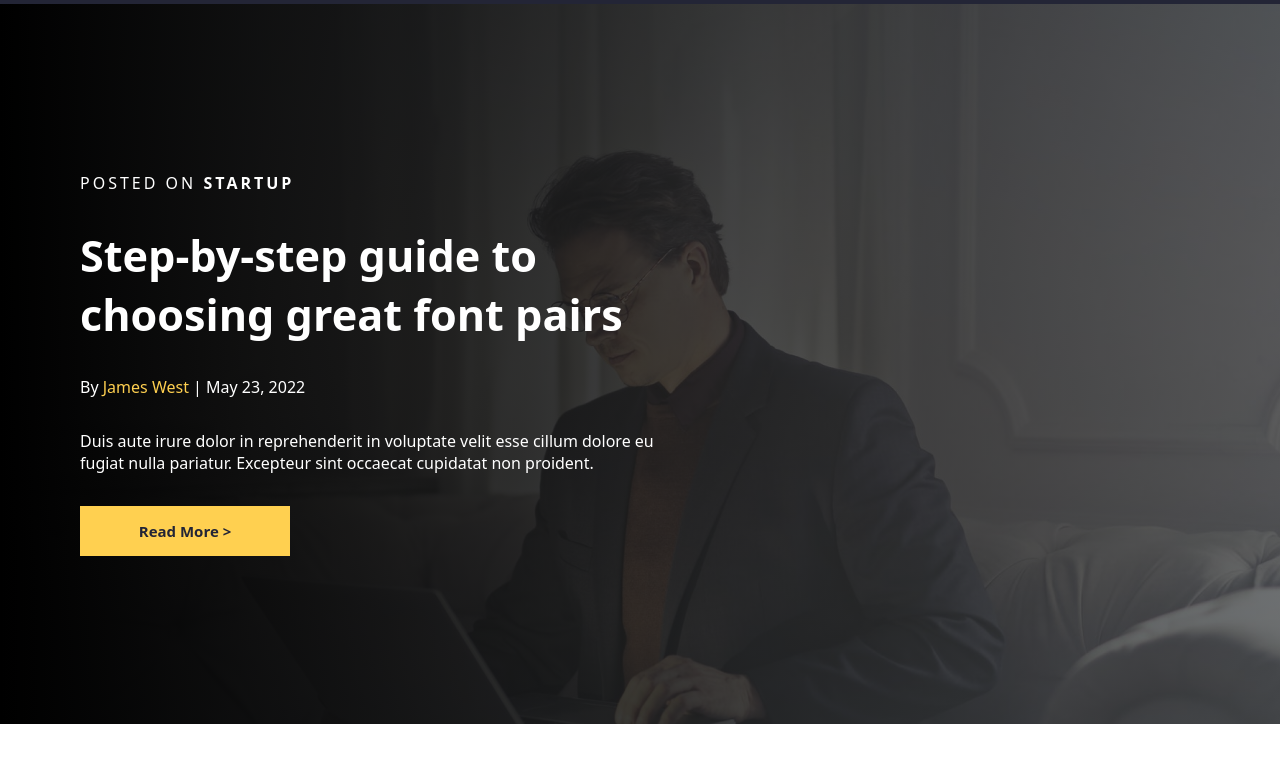
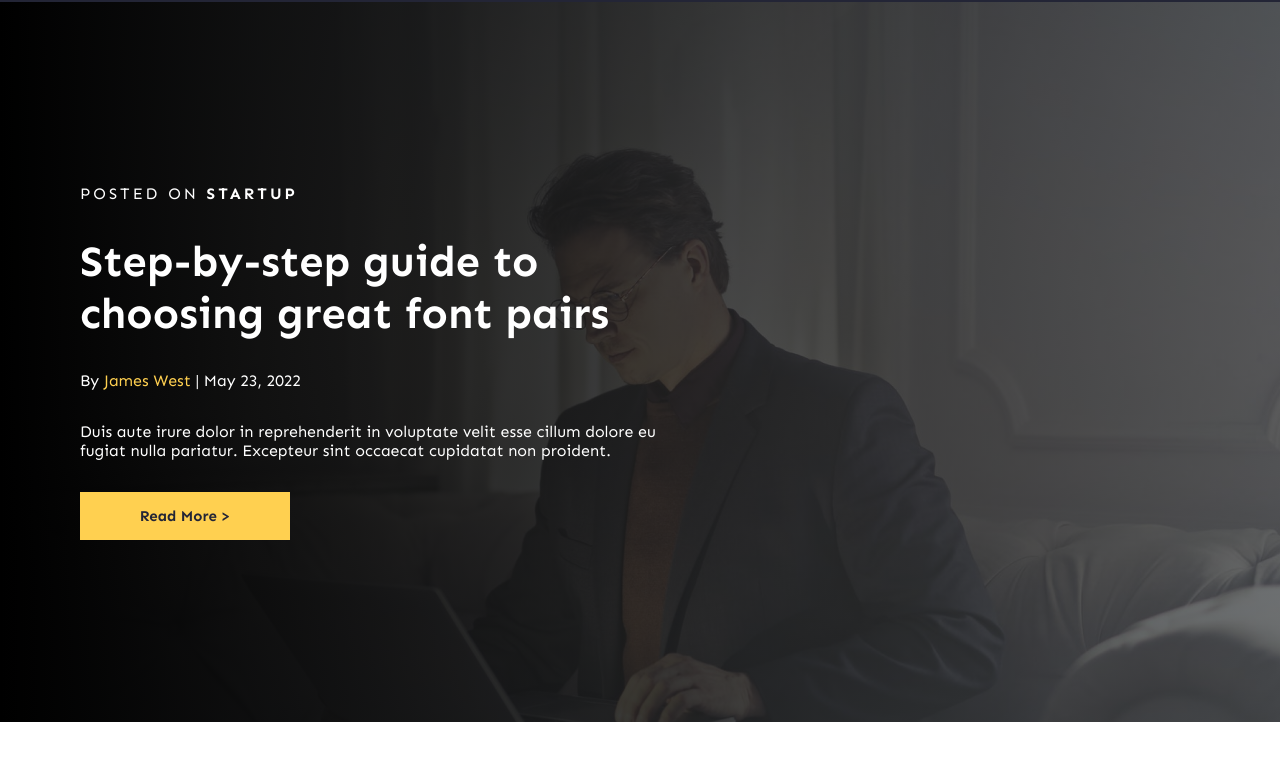
Before and after one commit to KelluuhShit/PhaseOneProject, a plain HTML site: page index.html in a window 1280 px wide. Shown: the part 80-847 px from the top of the page. Drawn offline with Linux system fonts and the light colour scheme.

Commit message:
updated Sen fonts

```diff
--- a/index.html
+++ b/index.html
@@ -6,6 +6,9 @@
     <title>Phase one - Project</title>
     <link rel="stylesheet" href="styles.css">
     <link rel="stylesheet" href="https://cdnjs.cloudflare.com/ajax/libs/font-awesome/6.0.0-beta3/css/all.min.css">
+    <link rel="preconnect" href="https://fonts.googleapis.com">
+<link rel="preconnect" href="https://fonts.gstatic.com" crossorigin>
+<link href="https://fonts.googleapis.com/css2?family=Sen:wght@400..800&display=swap" rel="stylesheet">
 </head>
 <body>
     <!-- nav bar -->
--- a/styles.css
+++ b/styles.css
@@ -4,9 +4,16 @@
 }
 
 body{
-    font-family: system-ui, -apple-system, BlinkMacSystemFont, 'Segoe UI', Roboto, Oxygen, Ubuntu, Cantarell, 'Open Sans', 'Helvetica Neue', sans-serif;
+    font-family: "Sen", sans-serif;
+    font-optical-sizing: auto;
+    font-style: normal;
 }
 
+button{
+    font-family: "Sen", sans-serif;
+    font-optical-sizing: auto;
+    font-style: normal;
+}
 nav{
     display: flex;
     flex-direction: row;
@@ -43,7 +50,7 @@ nav{
     font-size: 18px;
     font-weight: bold;
     color:rgb(35, 37, 54);
-    font-family: system-ui, -apple-system, BlinkMacSystemFont, 'Segoe UI', Roboto, Oxygen, Ubuntu, Cantarell, 'Open Sans', 'Helvetica Neue', sans-serif;
+
 }
 
 .main-section {
@@ -85,7 +92,7 @@ nav{
     font-weight: bold;
     font-size: 15px;
     color: rgb(35, 37, 54);
-    font-family: system-ui, -apple-system, BlinkMacSystemFont, 'Segoe UI', Roboto, Oxygen, Ubuntu, Cantarell, 'Open Sans', 'Helvetica Neue', sans-serif;
+
     transition: 0.2s ease-in-out;
 }
 
```
